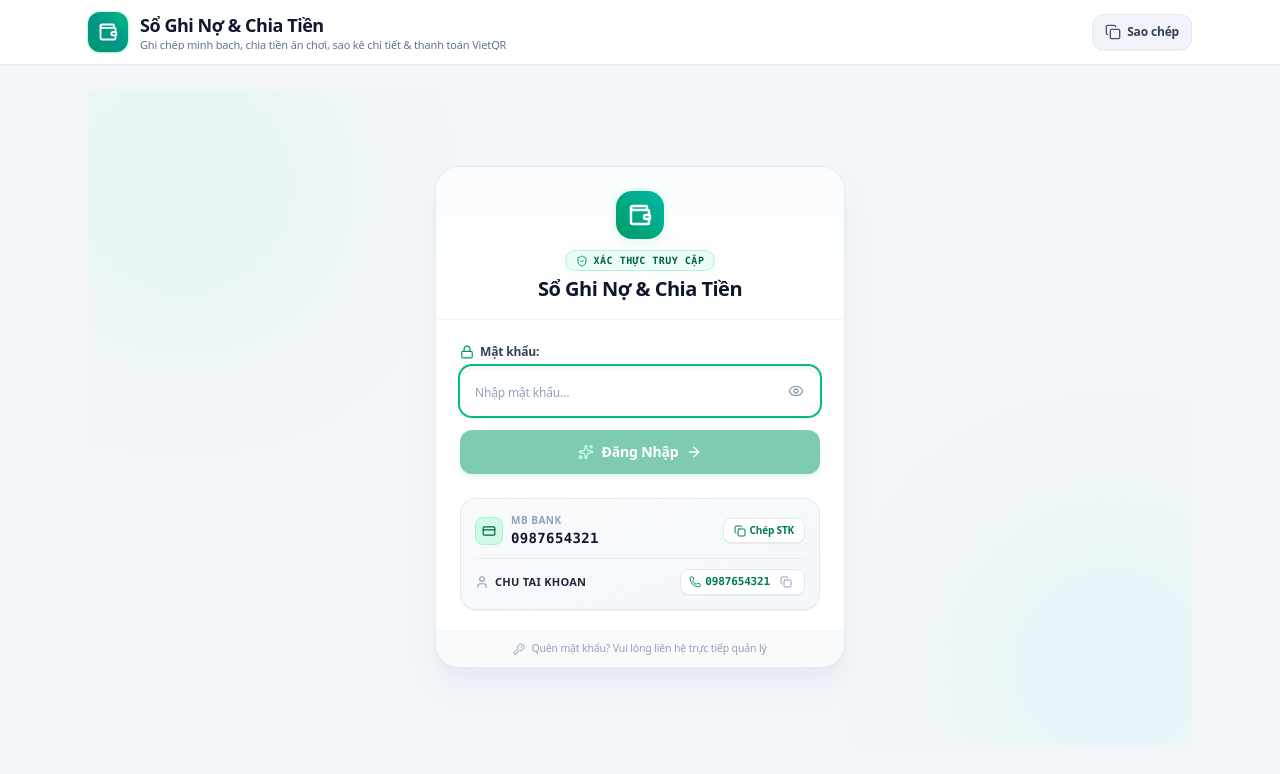
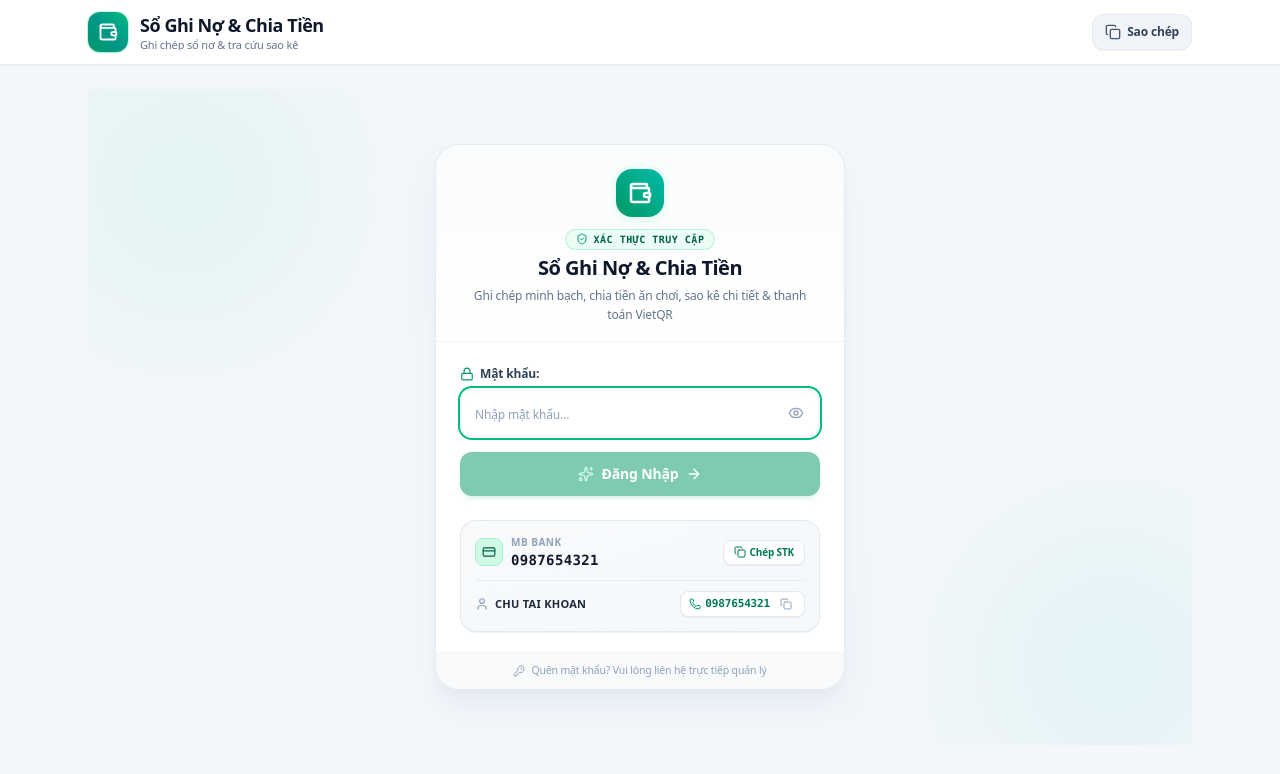
Before and after one commit to anhutc/aeno, a React (Vite) app: page / in a window 1280 px wide. Shown: the top 774 px of the page. Built offline with nearby package versions, Linux system fonts and the light colour scheme; no server answers; the database is empty.

Commit message:
feat: display app subtitle on login and header
Update meta tags and UI components to include appSubtitle in the document title, login screen, and header for better branding.

```diff
--- a/src/App.tsx
+++ b/src/App.tsx
@@ -245,12 +245,24 @@ export default function App() {
     return () => window.removeEventListener('hashchange', handleHash);
   }, []);
 
-  // Sync document.title with settings appTitle
+  // Sync document.title with settings appTitle and appSubtitle
   useEffect(() => {
-    if (settings?.appTitle) {
-      document.title = settings.appTitle;
+    const title = settings?.appTitle || 'OK Sổ Ghi Nợ';
+    const subtitle = settings?.appSubtitle ? ` - ${settings.appSubtitle}` : '';
+    document.title = `${title}${subtitle}`;
+
+    // Cập nhật meta description và OpenGraph nếu có subtitle
+    if (settings?.appSubtitle) {
+      const metaDesc = document.querySelector('meta[name="description"]');
+      if (metaDesc) {
+        metaDesc.setAttribute('content', settings.appSubtitle);
+      }
+      const ogTitle = document.querySelector('meta[property="og:title"]');
+      if (ogTitle) {
+        ogTitle.setAttribute('content', `${title}${subtitle}`);
+      }
     }
-  }, [settings?.appTitle]);
+  }, [settings?.appTitle, settings?.appSubtitle]);
 
   // View switcher
   const handleViewChange = (view: 'OWNER' | 'GUEST' | 'SETTINGS') => {
--- a/src/components/Header.tsx
+++ b/src/components/Header.tsx
@@ -69,10 +69,10 @@ export const Header: React.FC<HeaderProps> = ({
                   {isOwnerAuthenticated
                     ? currentView === 'SETTINGS'
                       ? 'Cài đặt & Đồng bộ Cloud'
-                      : settings.appSubtitle || `Quản lý sổ nợ • Chủ sổ: ${settings.ownerName}`
+                      : `Quản lý sổ nợ • Chủ sổ: ${settings.ownerName}`
                     : activeGuestDebtor
                     ? `Sao kê tài khoản: ${activeGuestDebtor.name}`
-                    : settings.appSubtitle || 'Ghi chép sổ nợ & tra cứu sao kê'}
+                    : 'Ghi chép sổ nợ & tra cứu sao kê'}
                 </p>
               </div>
             </div>
--- a/src/components/SettingsView.tsx
+++ b/src/components/SettingsView.tsx
@@ -843,6 +843,9 @@ export const SettingsView: React.FC<SettingsViewProps> = ({
                       placeholder={DEFAULT_APP_SUBTITLE}
                       className="w-full px-3.5 py-2 bg-white border border-slate-300 rounded-2xl text-xs font-semibold focus:outline-none focus:ring-2 focus:ring-emerald-500 text-slate-900"
                     />
+                    <p className="text-[11px] text-slate-500 mt-1">
+                      Hiển thị ngay dưới tên ứng dụng tại màn hình đăng nhập / tra cứu và thanh điều hướng đầu trang.
+                    </p>
                   </div>
                 </div>
               </div>
--- a/src/components/UnifiedLoginView.tsx
+++ b/src/components/UnifiedLoginView.tsx
@@ -193,6 +193,11 @@ export const UnifiedLoginView: React.FC<UnifiedLoginViewProps> = ({
           <h1 className="text-lg sm:text-xl font-black tracking-tight text-slate-900 truncate">
             {settings.appTitle || 'Sổ Ghi Nợ & Chia Tiền'}
           </h1>
+          {settings.appSubtitle && (
+            <p className="text-xs text-slate-500 mt-1 line-clamp-2 px-2 leading-relaxed">
+              {settings.appSubtitle}
+            </p>
+          )}
         </div>
 
         {/* 2. Form Nhập Mật Khẩu */}
```
